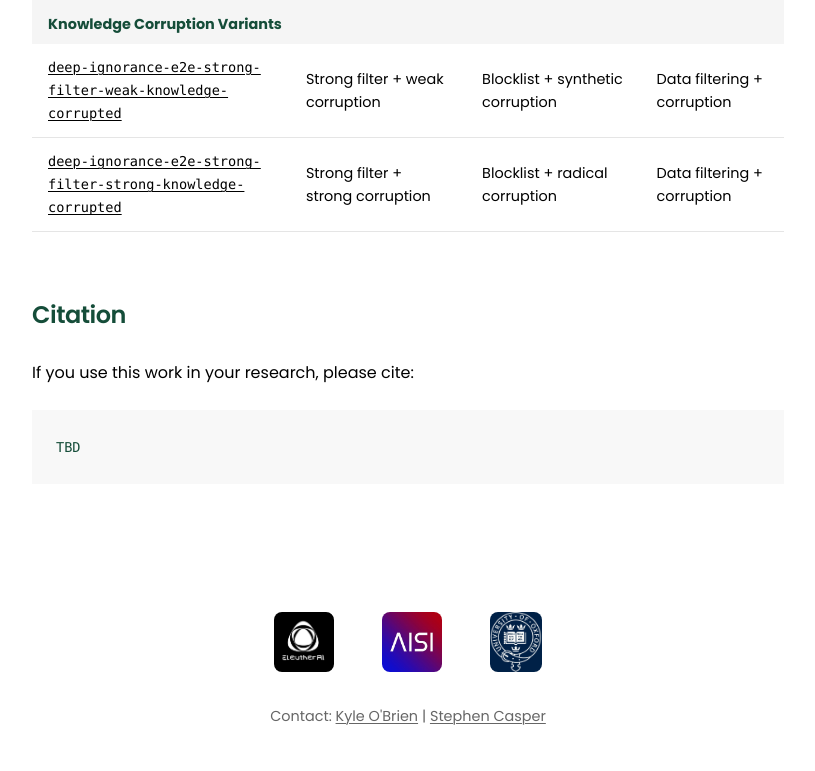
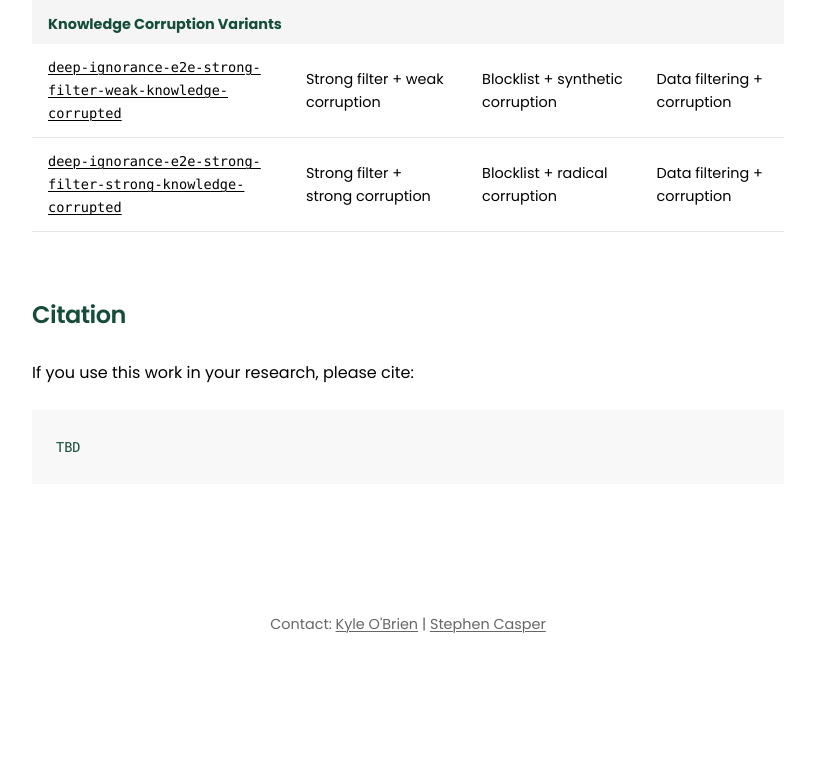
Before and after one commit to Kyle1668/deep-ignorance-website, a plain HTML site: page index.html in a window 1280 px wide. Shown: the part 4872-5643 px from the top of the page, without its empty margins (232-1047 px from the left). After the commit the page ends 5580 px from the top, so only its background shows below. Drawn offline with Linux system fonts and the light colour scheme.

Commit message:
Remove organization logos from website

```diff
--- a/index.html
+++ b/index.html
@@ -247,11 +247,6 @@
         </main>
 
         <footer>
-            <div class="footer-logos">
-                <img src="images/eleutherai_logo.png" alt="EleutherAI" class="footer-logo">
-                <img src="images/ai_safety_institute_logo.jpeg" alt="UK AISI" class="footer-logo">
-                <img src="images/oxford_logo.jpg" alt="University of Oxford" class="footer-logo">
-            </div>
             <p>Contact: <a href="https://www.kyobrien.io/" target="_blank">Kyle O'Brien</a> | <a href="https://stephencasper.com/" target="_blank">Stephen Casper</a></p>
         </footer>
     </div>
--- a/styles.css
+++ b/styles.css
@@ -390,23 +390,6 @@ footer {
     font-size: 0.9rem;
 }
 
-.footer-logos {
-    display: flex;
-    justify-content: center;
-    align-items: center;
-    gap: 3rem;
-    margin-bottom: 2rem;
-    flex-wrap: wrap;
-}
-
-.footer-logo {
-    height: 60px;
-    width: auto;
-    max-width: 200px;
-    object-fit: contain;
-    border-radius: 8px;
-}
-
 footer p {
     margin-bottom: 0.5rem;
 }
```
Also changed, not shown: images/ai_safety_institute_logo.jpeg (deleted), images/eleutherai_logo.png (deleted), images/oxford_logo.jpg (deleted).
